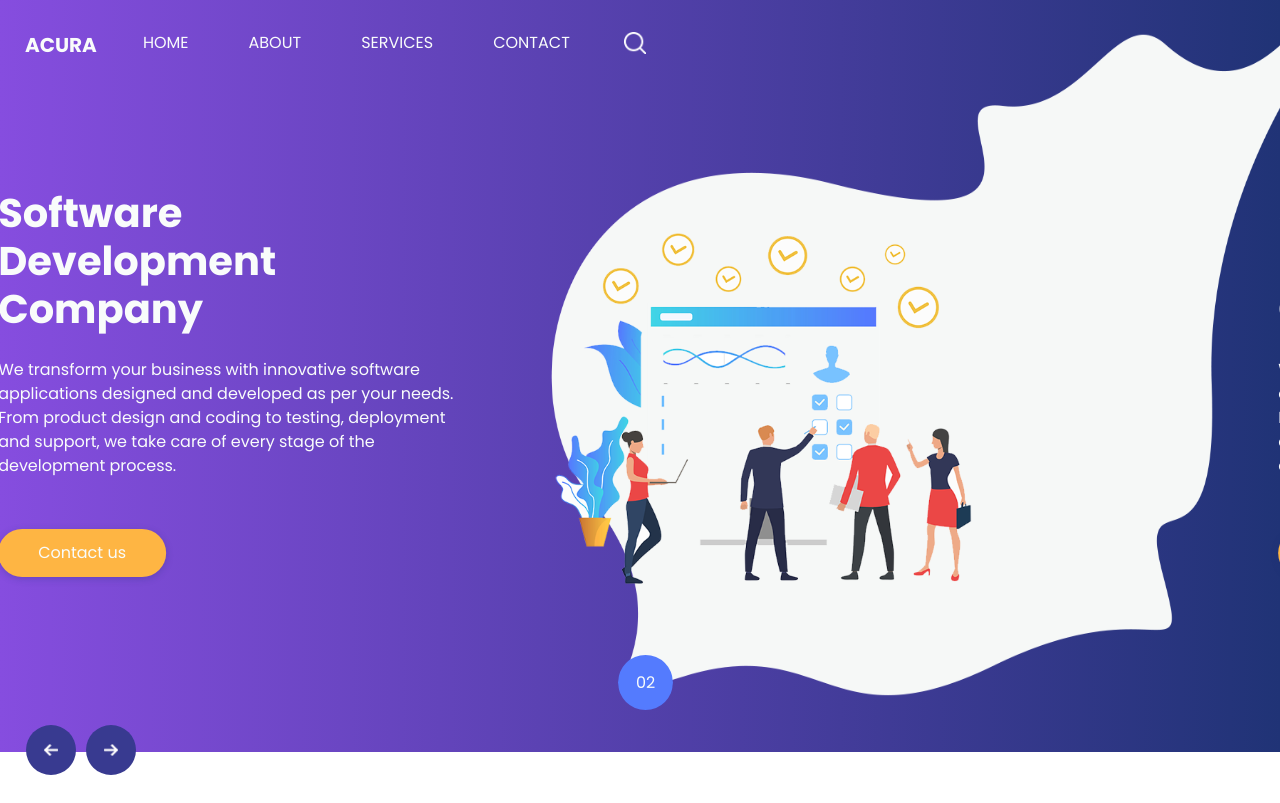
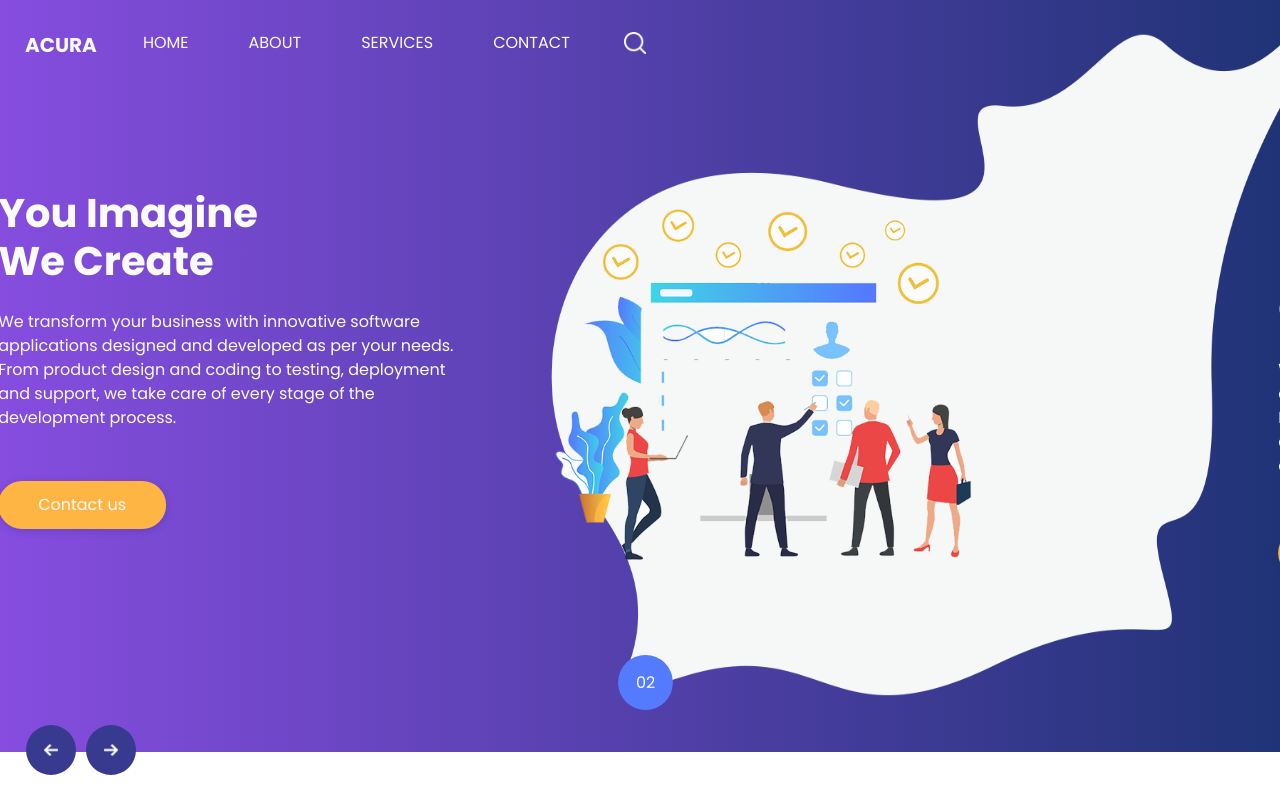
Before and after one commit to zandora-edge/acura, a plain HTML site: page index.html in a window 1280 px wide. Shown: the top 803 px of the page. Drawn offline with nearby package versions, Linux system fonts and the light colour scheme.

Commit message:
Update index.html

```diff
--- a/index.html
+++ b/index.html
@@ -84,9 +84,8 @@
                 <div class="col-lg-5 col-md-6">
                   <div class="slider_detail-box">
                     <h1>
-                      Software <br/>
-                      Development <br/>
-                      Company
+                      You Imagine <br>
+                      We Create
                     </h1>
                     <p>
                       We transform your business with innovative software applications designed and developed as per your needs. From product design and coding to testing, deployment and support, we take care of every stage of the development process.
```
